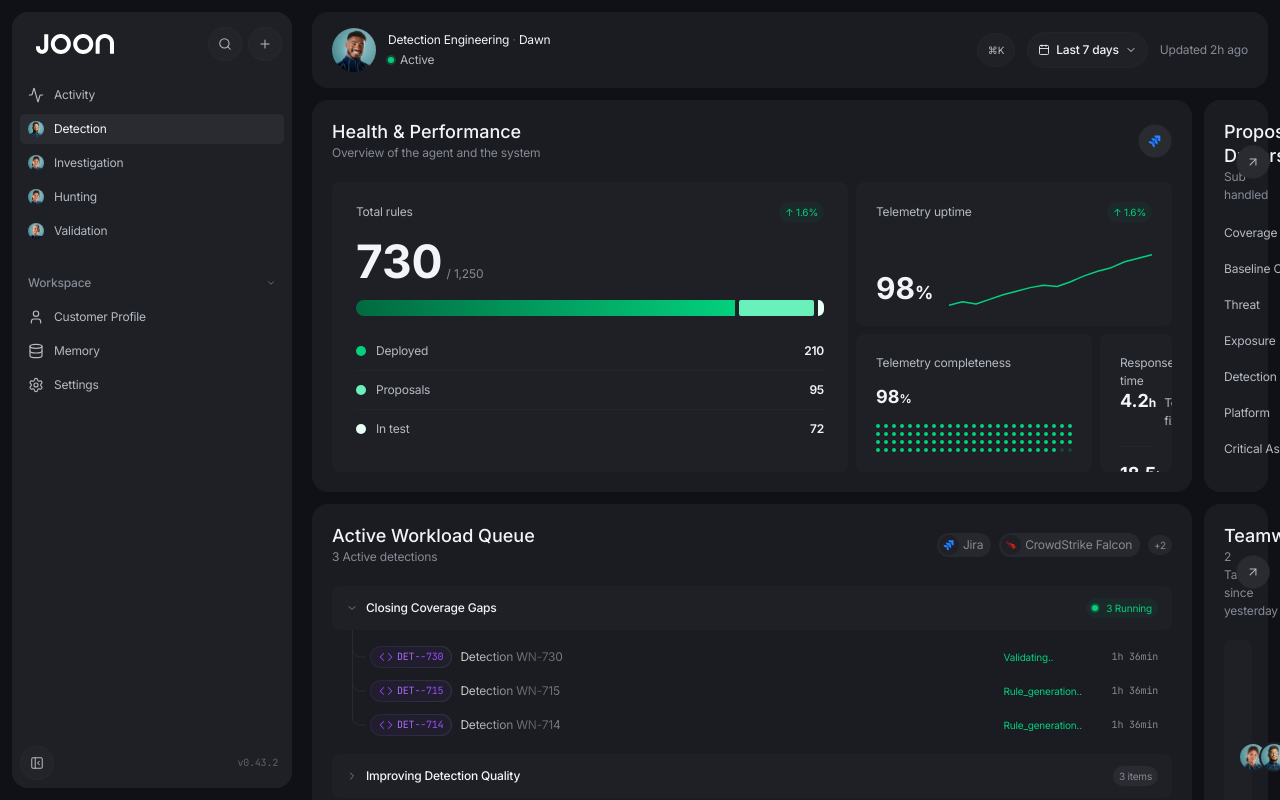
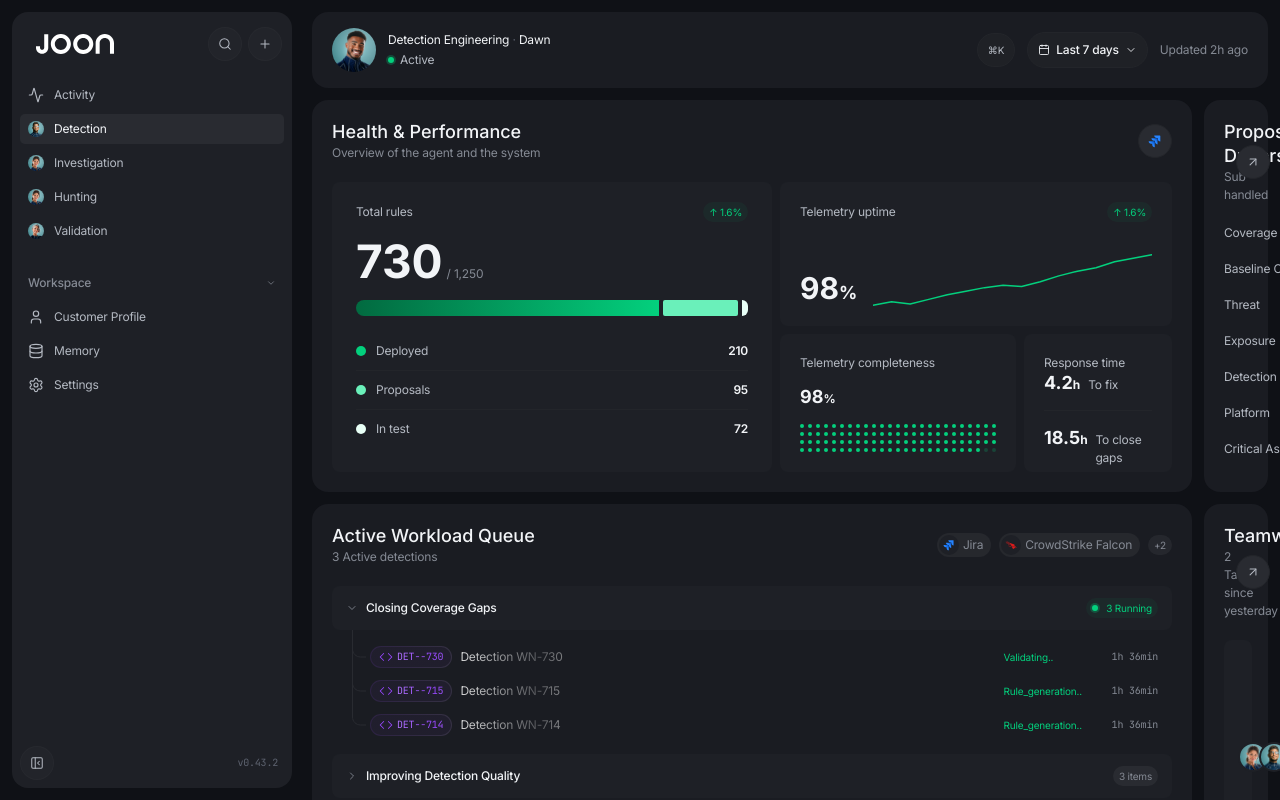
Before and after one commit to guy342/Private_Joon_App, a Next.js app: page /detection in a window 1280 px wide. Built offline with nearby package versions, Linux system fonts and the light colour scheme.

Commit message:
H&P Total Rules panel: width 516 -> flex 1 0 0 to fit 880px outer

```diff
--- a/src/app/detection/page.tsx
+++ b/src/app/detection/page.tsx
@@ -1316,17 +1316,20 @@ function HealthAndPerformance() {
           minWidth: 0,
         }}
       >
-        {/* LEFT: Total Rules — fixed 516px Inner Card */}
+        {/* LEFT: Total Rules — flex-1 splits evenly with the right stack at
+            880px outer. Was fixed 516 in the previous full-width design,
+            but at 880 outer that leaves only ~316 for the right stack which
+            is too tight for the Telemetry completeness + Response time row. */}
         <div
           style={{
             ...INNER_CARD,
-            width: 516,
+            flex: "1 0 0",
+            minWidth: 0,
             padding: "20px 24px 24px",
             display: "flex",
             flexDirection: "column",
             alignItems: "flex-start",
             gap: 16,
-            flexShrink: 0,
           }}
         >
           <div
```
Also changed, not shown: 1 other file (tests, documents, lock files or other folders).
